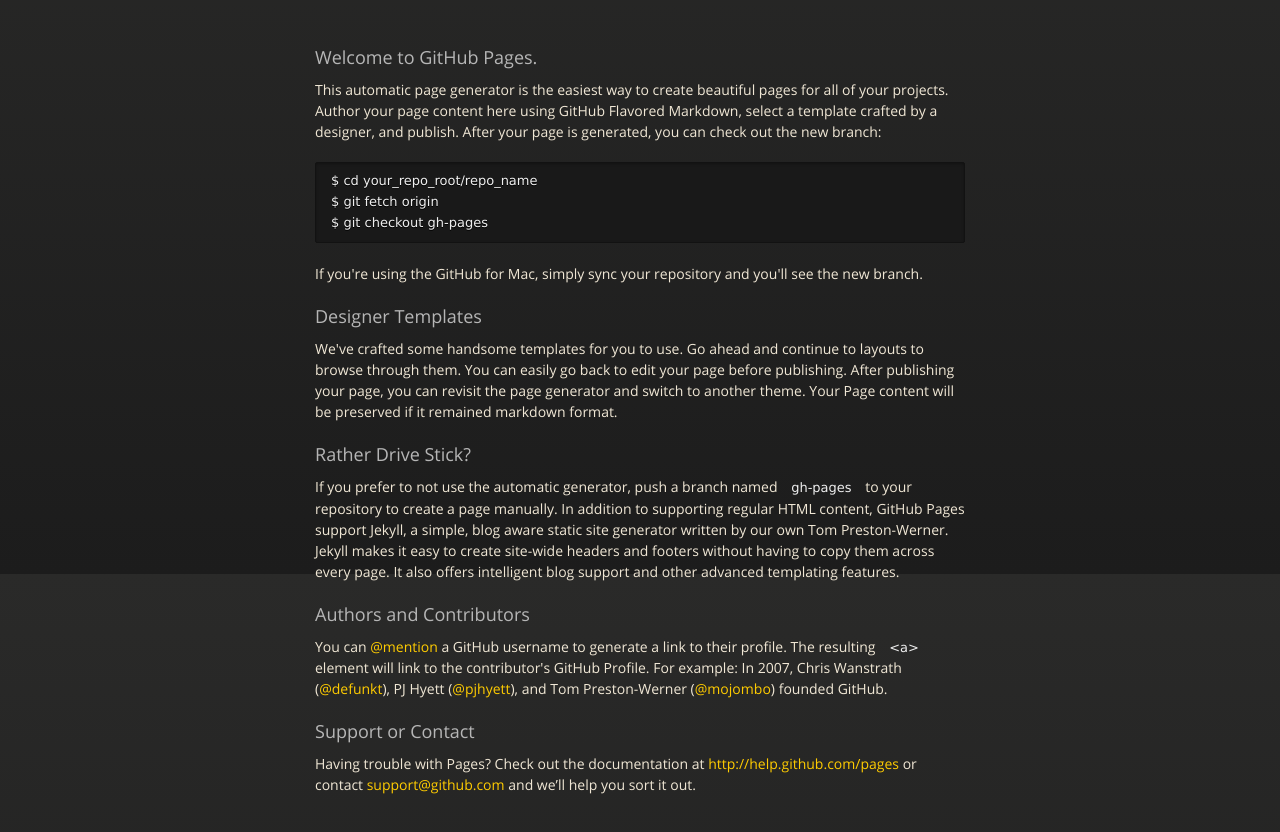
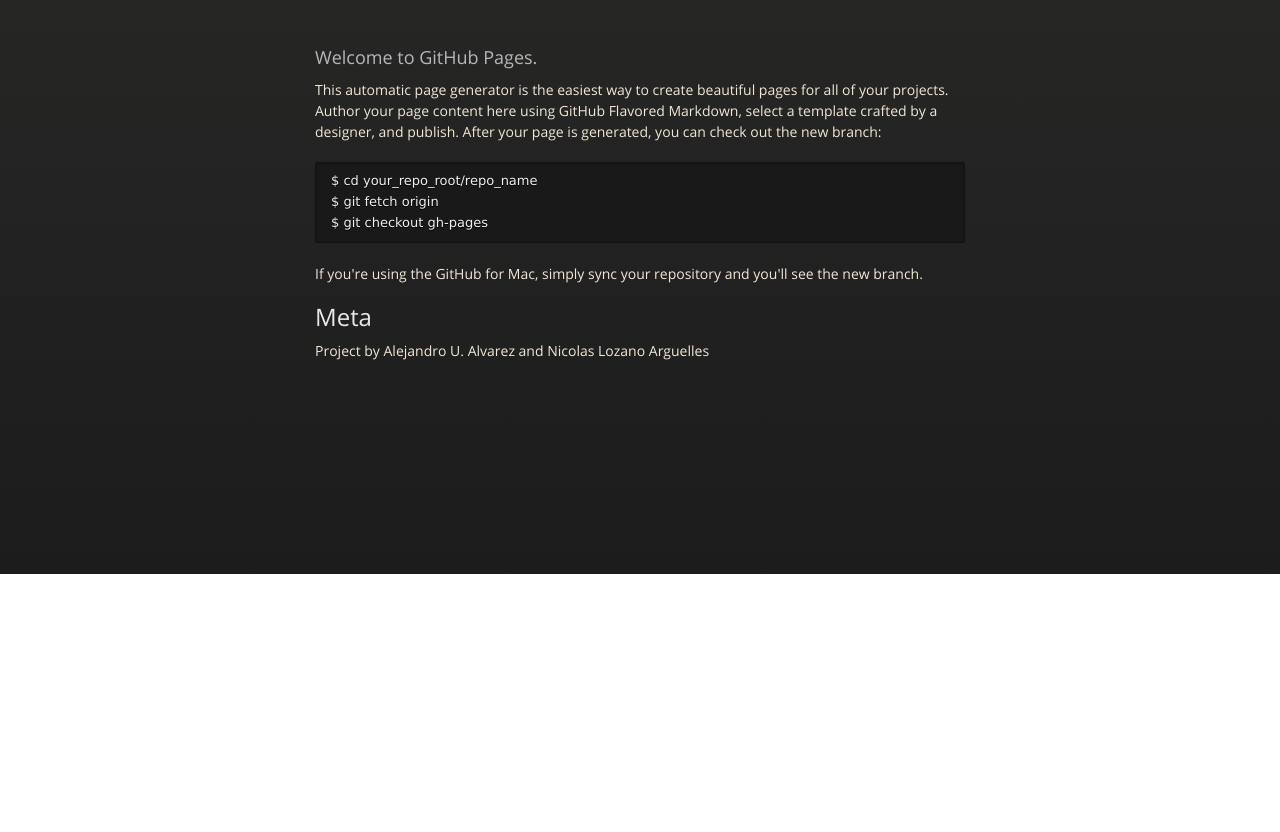
Before and after one commit to aurbano/Swarm-SimuLTE, a plain HTML site: page index.html in a window 1280 px wide. Shown: the part 226-1058 px from the top of the page. After the commit the page ends 800 px from the top, so only its background shows below. Drawn offline with nearby package versions, Linux system fonts and the light colour scheme.

```diff
--- a/index.html
+++ b/index.html
@@ -50,25 +50,10 @@
 
 <p>If you're using the GitHub for Mac, simply sync your repository and you'll see the new branch.</p>
 
-<h3>
-<a name="designer-templates" class="anchor" href="#designer-templates"><span class="octicon octicon-link"></span></a>Designer Templates</h3>
+<h2>
+<a name="meta" class="anchor" href="#meta"><span class="octicon octicon-link"></span></a>Meta</h2>
 
-<p>We've crafted some handsome templates for you to use. Go ahead and continue to layouts to browse through them. You can easily go back to edit your page before publishing. After publishing your page, you can revisit the page generator and switch to another theme. Your Page content will be preserved if it remained markdown format.</p>
-
-<h3>
-<a name="rather-drive-stick" class="anchor" href="#rather-drive-stick"><span class="octicon octicon-link"></span></a>Rather Drive Stick?</h3>
-
-<p>If you prefer to not use the automatic generator, push a branch named <code>gh-pages</code> to your repository to create a page manually. In addition to supporting regular HTML content, GitHub Pages support Jekyll, a simple, blog aware static site generator written by our own Tom Preston-Werner. Jekyll makes it easy to create site-wide headers and footers without having to copy them across every page. It also offers intelligent blog support and other advanced templating features.</p>
-
-<h3>
-<a name="authors-and-contributors" class="anchor" href="#authors-and-contributors"><span class="octicon octicon-link"></span></a>Authors and Contributors</h3>
-
-<p>You can <a href="https://github.com/blog/821" class="user-mention">@mention</a> a GitHub username to generate a link to their profile. The resulting <code>&lt;a&gt;</code> element will link to the contributor's GitHub Profile. For example: In 2007, Chris Wanstrath (<a href="https://github.com/defunkt" class="user-mention">@defunkt</a>), PJ Hyett (<a href="https://github.com/pjhyett" class="user-mention">@pjhyett</a>), and Tom Preston-Werner (<a href="https://github.com/mojombo" class="user-mention">@mojombo</a>) founded GitHub.</p>
-
-<h3>
-<a name="support-or-contact" class="anchor" href="#support-or-contact"><span class="octicon octicon-link"></span></a>Support or Contact</h3>
-
-<p>Having trouble with Pages? Check out the documentation at <a href="http://help.github.com/pages">http://help.github.com/pages</a> or contact <a href="mailto:support@github.com">support@github.com</a> and we’ll help you sort it out.</p>
+<p>Project by Alejandro U. Alvarez and Nicolas Lozano Arguelles</p>
       </section>
 
     </div>
```
Also changed, not shown: params.json (+1 -1 lines).
